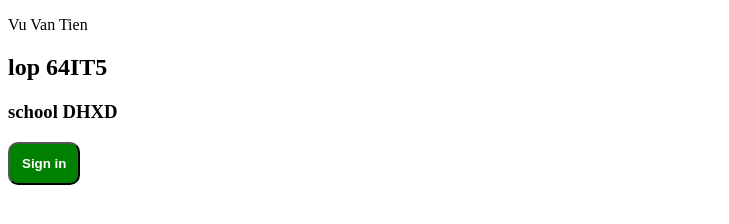
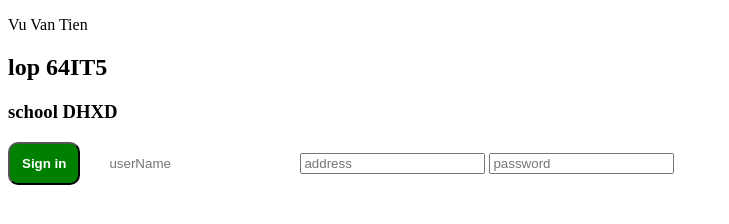
Before and after one commit to Tien194264/gitLearn, a plain HTML site: page index.html in a window 1280 px wide. Shown: the whole page, without its empty margins (0-729 px from the left). Drawn offline with Linux system fonts and the light colour scheme.

Commit message:
update body-styles

```diff
--- a/index.html
+++ b/index.html
@@ -12,5 +12,9 @@
    <h2>lop 64IT5</h2>
    <h3>school DHXD</h3>
    <button class="btn">Sign in</button>
+   <input class="userName" type="text" name="Username" placeholder="userName" />
+   <input class="address" type="text" name="Address" placeholder="address" />
+   <input class="password" type="password" name="Password" placeholder="password" />
+
 </body>
 </html>
--- a/styles.css
+++ b/styles.css
@@ -5,3 +5,8 @@
     font-weight: 600;
     border-radius:10px;
 }
+.userName{
+    padding: 10px;
+    border: 2px;
+    margin-left: 15px;
+}
```
